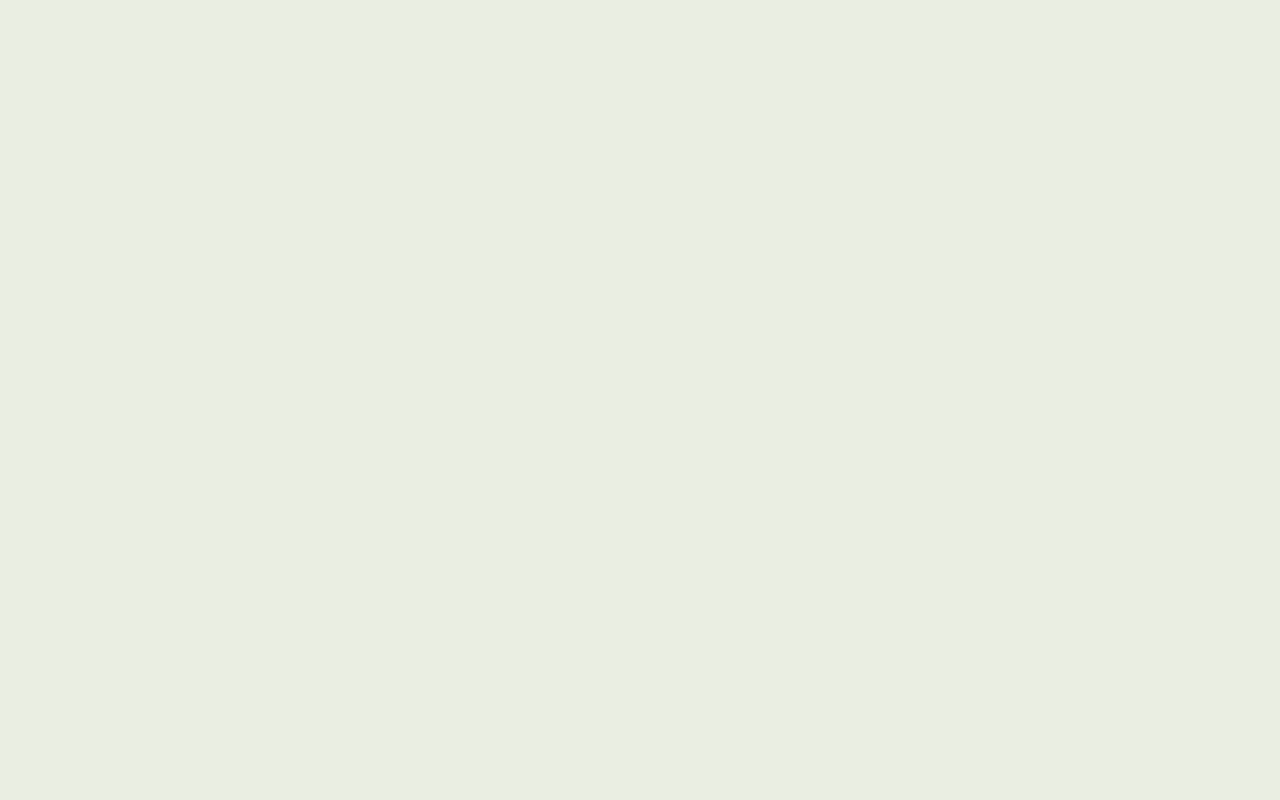
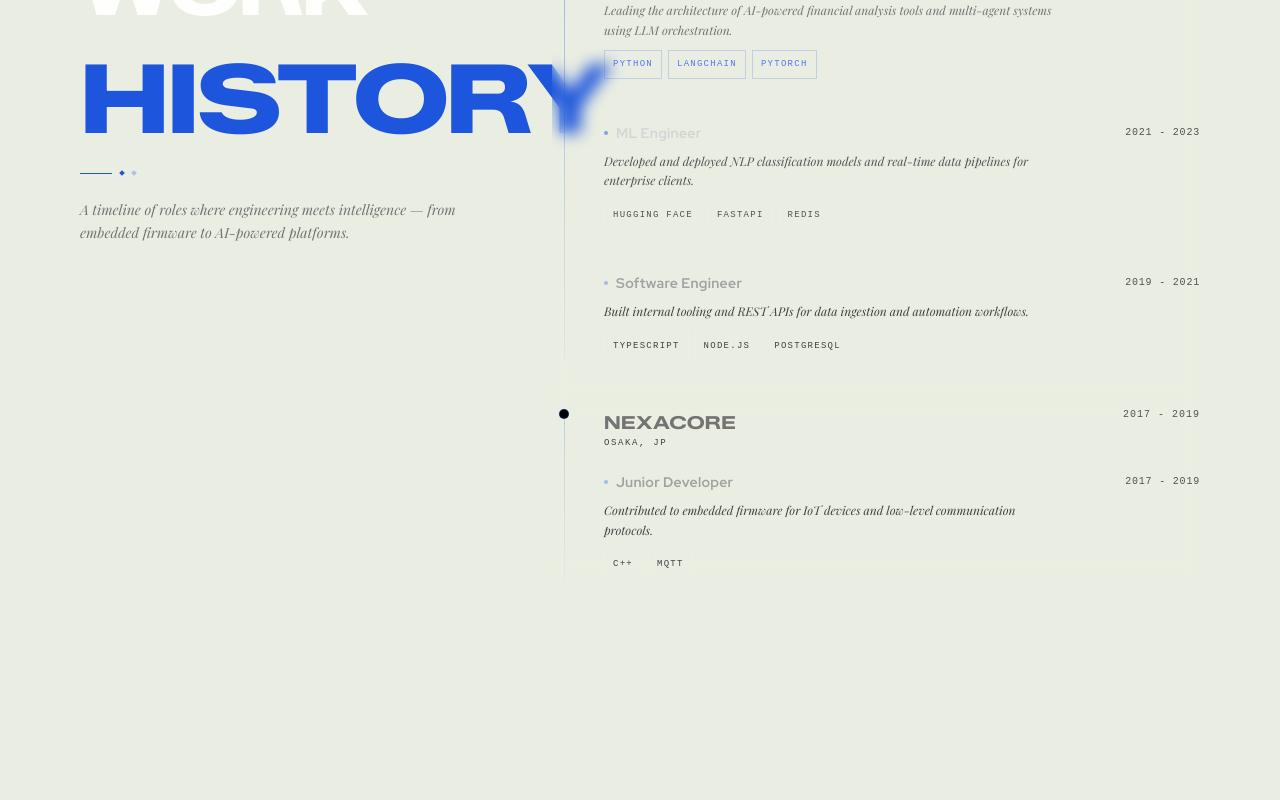
Before and after one commit to hidekinakata/williamnakata-portfolio, a Next.js app: page /en in a window 1280 px wide. Shown: the part 1160-1960 px from the top of the page. Before the commit the page ends 939 px from the top, so only its background shows below. Built offline with nearby package versions, Linux system fonts and the light colour scheme; no server answers; a web font is replaced by a local one.

Commit message:
feat(page): compose About, Experience, and Projects sections on home page

```diff
--- a/src/app/[locale]/page.tsx
+++ b/src/app/[locale]/page.tsx
@@ -1,10 +1,16 @@
 import PageLayout from "@/components/layouts/PageLayout";
 import HeroSection from "@/components/sections/hero";
+import AboutSection from "@/components/sections/about";
+import ExperienceSection from "@/components/sections/experience";
+import ProjectsSection from "@/components/sections/projects";
 
 export default function Home() {
   return (
     <PageLayout>
       <HeroSection />
+      <AboutSection />
+      <ExperienceSection />
+      <ProjectsSection />
     </PageLayout>
   );
 }
```
